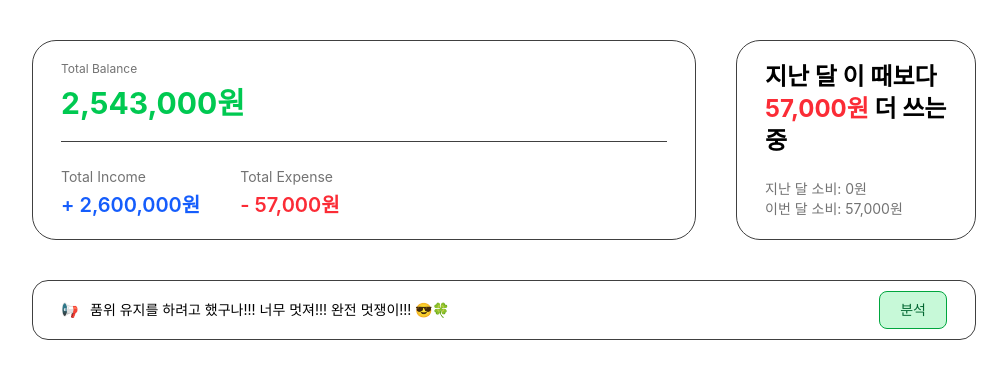
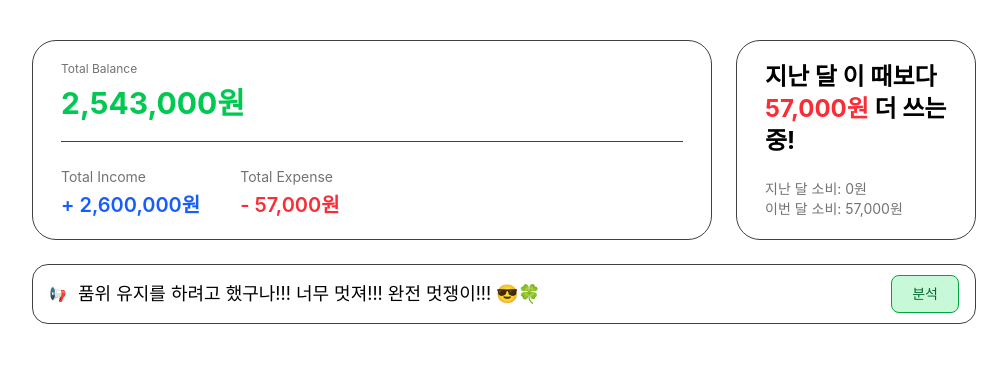
Before and after one commit to kb7-blackpink/Blackpink_AccountBook, a Vue app: page / in a window 1280 px wide. Shown: the top 378 px of the page, without its empty margins (136-1143 px from the left). Built offline with nearby package versions, Linux system fonts and the light colour scheme; data requests are answered from the project's data file.

Commit message:
컴포넌트 간 간격 수정

```diff
--- a/src/components/MonthDiff.vue
+++ b/src/components/MonthDiff.vue
@@ -13,7 +13,7 @@
           {{ Math.abs(budgetStore.summary.diff).toLocaleString() }}원
         </span>
 
-        {{ budgetStore.summary.diff >= 0 ? '더 쓰는 중' : '덜 쓰는 중' }}
+        {{ budgetStore.summary.diff >= 0 ? '더 쓰는 중' : '덜 쓰는 중' }}!
       </p>
     </div>
     <div>
--- a/src/components/TextBar.vue
+++ b/src/components/TextBar.vue
@@ -1,10 +1,10 @@
 <template>
   <div
-    class="h-13 lg:h-15 border rounded-2xl border-neutral-700 px-4 py-3 lg:px-7 lg:py-5 flex items-center justify-between gap-3"
+    class="h-13 lg:h-15 border rounded-2xl border-neutral-700 px-4 py-3 lg:px-4 lg:py-5 flex items-center justify-between gap-3"
   >
     <div class="flex items-center gap-3">
       <p class="text-sm lg:text-md">📢</p>
-      <p class="text-sm lg:text-md">
+      <p class="text-sm lg:text-lg">
         품위 유지를 하려고 했구나!!! 너무 멋져!!! 완전 멋쟁이!!! 😎🍀
       </p>
     </div>
--- a/src/pages/Home.vue
+++ b/src/pages/Home.vue
@@ -1,6 +1,6 @@
 <template>
-  <div class="flex flex-col gap-3 lg:gap-10">
-    <div class="flex justify-center gap-3 lg:gap-10">
+  <div class="flex flex-col gap-3 lg:gap-6">
+    <div class="flex justify-center gap-3 lg:gap-6">
       <TotalCard />
       <MonthDiff />
     </div>
```
